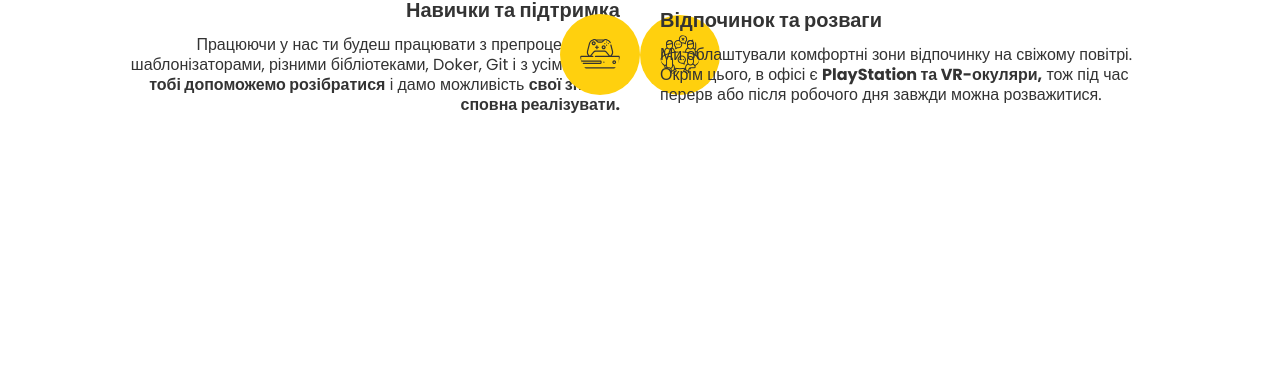
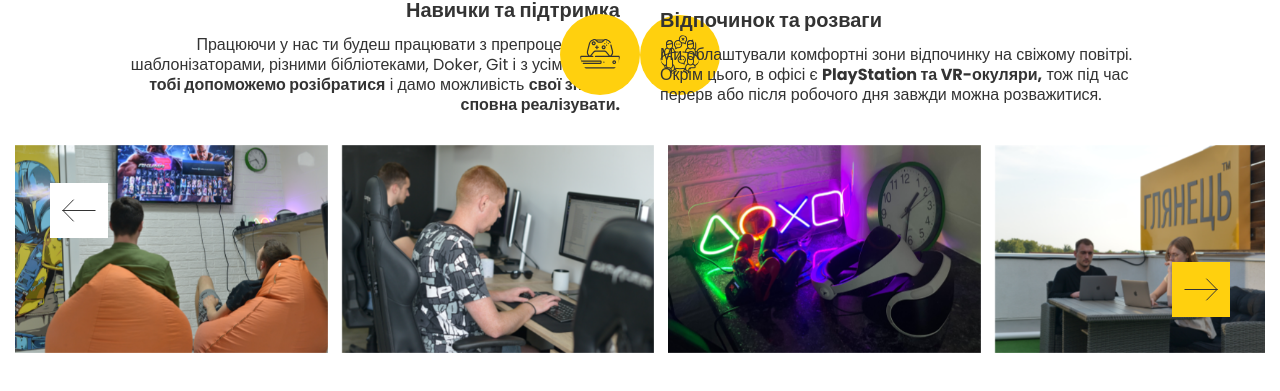
Before and after one commit to RudychikFedorV/test-, a website built with Parcel: page index.html in a window 1280 px wide. Shown: the part 3353-3744 px from the top of the page. Before the commit the page ends 3498 px from the top, so only its background shows below. Built offline with nearby package versions, Linux system fonts and the light colour scheme.

Commit message:
gallery swiper

```diff
--- a/index.html
+++ b/index.html
@@ -13,6 +13,7 @@
     <link href="https://fonts.googleapis.com/css2?family=Poppins:wght@400;600;700;800;900&display=swap"
         rel="stylesheet">
     <link href="https://fonts.googleapis.com/icon?family=Material+Icons" rel="stylesheet">
+    <link rel="stylesheet" href="https://unpkg.com/swiper/swiper-bundle.min.css">
     <link rel="stylesheet" href="./docs/styles.css">
     <link rel="stylesheet" href="https://cdnjs.cloudflare.com/ajax/libs/aos/2.3.4/aos.css"
         integrity="sha512-1cK78a1o+ht2JcaW6g8OXYwqpev9+6GqOkz9xmBN9iUUhIndKtxwILGWYOSibOKjLsEdjyjZvYDq/cZwNeak0w=="
@@ -553,12 +554,46 @@
 
         </section>
 
+        <section class="gallery" id="gallery" aria-label="gallery section">
+            <div class="container">
+                <img src="./img/gallery/arrow-l.svg" alt="Arrow" class="gallery__arrowL" id="prevEl">
+
+                <div class="swiper">
+                    <div class="swiper-wrapper">
+                        <div class="swiper-slide">
+                            <img src="./img/gallery/gallery-1.png" alt="Gallery" class="gallery__img">
+                        </div>
+                        <div class="swiper-slide">
+                            <img src="./img/gallery/gallery-2.png" alt="Gallery" class="gallery__img">
+                        </div>
+                        <div class="swiper-slide">
+                            <img src="./img/gallery/gallery-3.png" alt="Gallery" class="gallery__img">
+                        </div>
+                        <div class="swiper-slide">
+                            <img src="./img/gallery/gallery-4.png" alt="Gallery" class="gallery__img">
+                        </div>
+                        <div class="swiper-slide">
+                            <img src="./img/gallery/gallery-1.png" alt="Gallery" class="gallery__img">
+                        </div>
+                        <div class="swiper-slide">
+                            <img src="./img/gallery/gallery-2.png" alt="Gallery" class="gallery__img">
+                        </div>
+                    </div>
+
+                </div>
+                <img src="./img/gallery/arrow-r.svg" alt="Arrow" class="gallery__arrowR" id="nextEl">
+
+            </div>
+
+        </section>
+
     </div>
 
     <script src="https://cdnjs.cloudflare.com/ajax/libs/aos/2.3.4/aos.js"
         integrity="sha512-A7AYk1fGKX6S2SsHywmPkrnzTZHrgiVT7GcQkLGDe2ev0aWb8zejytzS8wjo7PGEXKqJOrjQ4oORtnimIRZBtw=="
         crossorigin="anonymous" referrerpolicy="no-referrer"></script>
     <script src="./js/index.js"></script>
+    <script src="https://unpkg.com/swiper/swiper-bundle.min.js"></script>
 </body>
 
 </html>
--- a/js/index.js
+++ b/js/index.js
@@ -124,3 +124,20 @@ document.addEventListener("DOMContentLoaded", () => {
 });
 
 AOS.init();
+
+window.onload = function () {
+  const swiper = new Swiper(".swiper", {
+    // direction: 'vertical',
+    loop: true,
+    slidesPerView: 4,
+    parallax: true,
+    speed: 1000,
+    keyboard: {
+      enabled: true,
+    },
+    navigation: {
+      nextEl: "#nextEl",
+      prevEl: "#prevEl",
+    },
+  });
+};
--- /dev/null
+++ b/styles/components/_gallery.scss
@@ -0,0 +1,29 @@
+.gallery {
+  position: relative;
+  margin-bottom: 100px;
+  .swiper-wrapper {
+    gap: 14px;
+  }
+  &__arrowL {
+    position: absolute;
+    display: inline-block;
+    top: 38px;
+    left: 50px;
+    padding: 16px 12px;
+    background: var(--white);
+    z-index: 9;
+    cursor: pointer;
+  }
+  &__img {
+    width: 100%;
+  }
+  &__arrowR {
+    position: absolute;
+    top: 117px;
+    right: 50px;
+    z-index: 9;
+    padding: 16px 12px;
+    background: var(--yellow);
+    cursor: pointer;
+  }
+}
--- a/styles/styles.scss
+++ b/styles/styles.scss
@@ -17,3 +17,4 @@
 @import 'components/work';
 @import 'components/advertising';
 @import 'components/glossiness';
+@import 'components/gallery';
```
Also changed, not shown: docs/styles.css, img/gallery/arrow-l.svg (added), img/gallery/arrow-r.svg (added), img/gallery/gallery-1.png (added), img/gallery/gallery-2.png (added), img/gallery/gallery-3.png (added), img/gallery/gallery-4.png (added), 1 other file.
